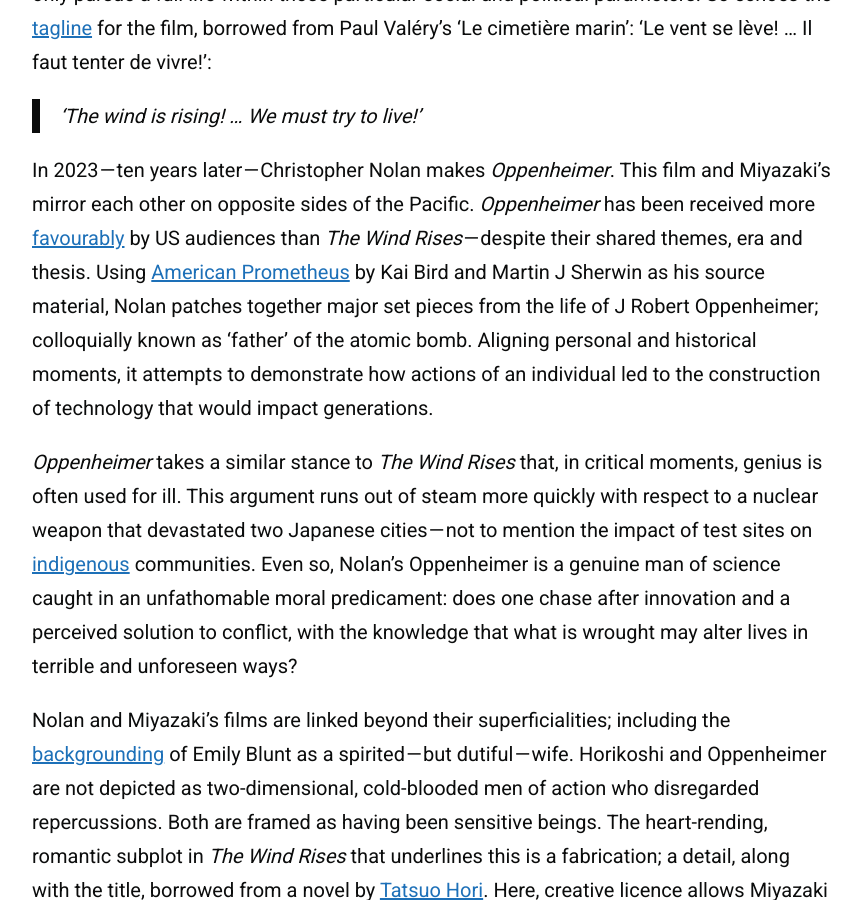
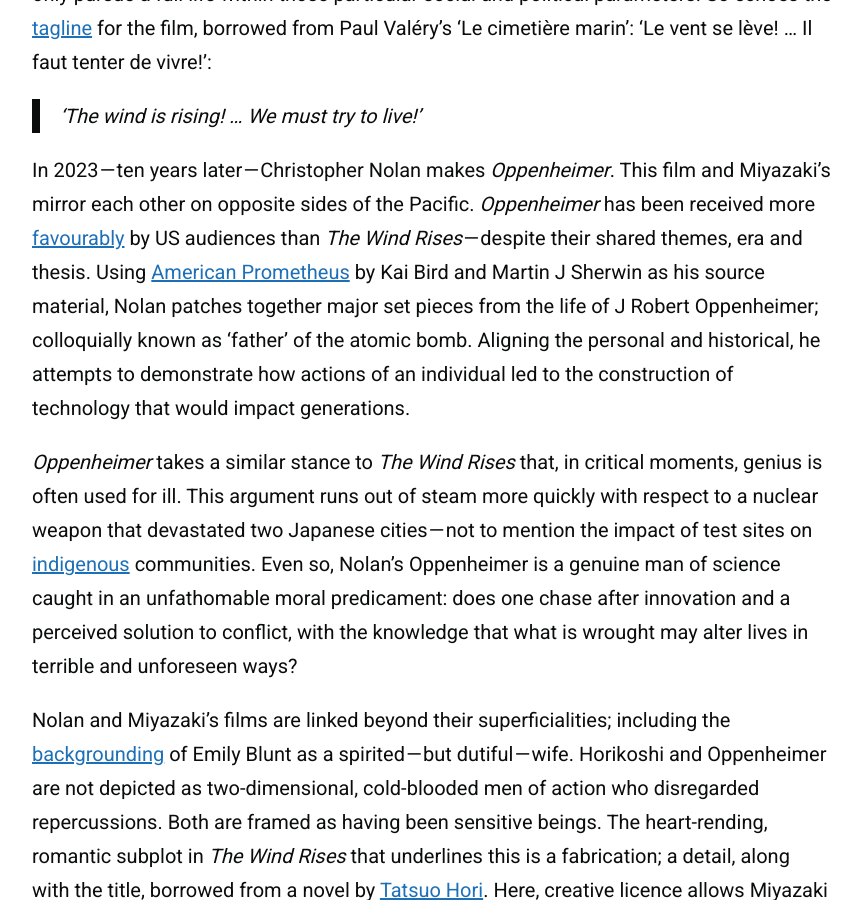
Before and after one commit to zoeurl/zoedowney.github.io, a Jekyll site: the page built from _posts/2023-08-02-the-ghost-behind-the-machine.md, in a window 1280 px wide and 900 px high, scrolled down 2194 px. Shown: the whole window, without its empty margins (208-1069 px from the left). Built offline with Jekyll 4.4.1, drawn with Linux system fonts in a browser that asks for light colours.

Commit message:
Update 2023-08-02-the-ghost-behind-the-machine.md

```diff
--- a/_posts/2023-08-02-the-ghost-behind-the-machine.md
+++ b/_posts/2023-08-02-the-ghost-behind-the-machine.md
@@ -20,7 +20,7 @@
 
 > ‘The wind is rising! … We must try to live!’
 
-In 2023 — ten years later — Christopher Nolan makes _Oppenheimer_. This film and Miyazaki’s mirror each other on opposite sides of the Pacific. _Oppenheimer_ has been received more [favourably](https://www.nytimes.com/2023/07/19/movies/oppenheimer-review-christopher-nolan.html) by US audiences than _The Wind Rises_ — despite their shared themes, era and thesis. Using [American Prometheus](https://en.wikipedia.org/wiki/American_Prometheus) by Kai Bird and Martin J Sherwin as his source material, Nolan patches together major set pieces from the life of J Robert Oppenheimer; colloquially known as ‘father’ of the atomic bomb. Aligning personal and historical moments, it attempts to demonstrate how actions of an individual led to the construction of technology that would impact generations.
+In 2023 — ten years later — Christopher Nolan makes _Oppenheimer_. This film and Miyazaki’s mirror each other on opposite sides of the Pacific. _Oppenheimer_ has been received more [favourably](https://www.nytimes.com/2023/07/19/movies/oppenheimer-review-christopher-nolan.html) by US audiences than _The Wind Rises_ — despite their shared themes, era and thesis. Using [American Prometheus](https://en.wikipedia.org/wiki/American_Prometheus) by Kai Bird and Martin J Sherwin as his source material, Nolan patches together major set pieces from the life of J Robert Oppenheimer; colloquially known as ‘father’ of the atomic bomb. Aligning the personal and historical, he attempts to demonstrate how actions of an individual led to the construction of technology that would impact generations.
 
 _Oppenheimer_ takes a similar stance to _The Wind Rises_ that, in critical moments, genius is often used for ill. This argument runs out of steam more quickly with respect to a nuclear weapon that devastated two Japanese cities — not to mention the impact of test sites on [indigenous](https://time.com/6296470/oppenheimer-navajo-uranium-mining-essay/) communities. Even so, Nolan’s Oppenheimer is a genuine man of science caught in an unfathomable moral predicament: does one chase after innovation and a perceived solution to conflict, with the knowledge that what is wrought may alter lives in terrible and unforeseen ways?
 
```
